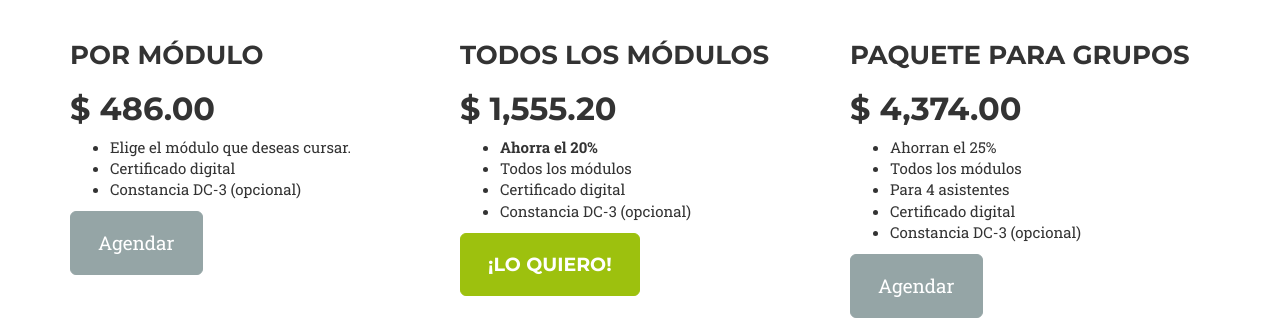
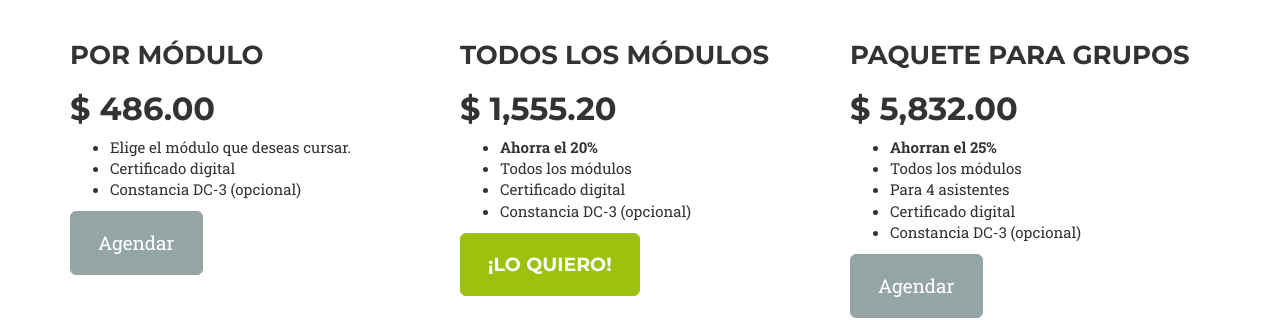
Before and after one commit to camachevaz/superProfe, a Jekyll site: the page built from index.html, in a window 1280 px wide and 900 px high, scrolled down 4992 px. Shown: the part 339-659 px from the top of the window. Built offline with Jekyll 4.4.1, drawn with Linux system fonts in a browser that asks for light colours; some web fonts are replaced.

Commit message:
Update clients.html

```diff
--- a/_includes/clients.html
+++ b/_includes/clients.html
@@ -30,9 +30,9 @@
                 </div>
                 <div class="col-md-4">
                     <h3>Paquete para grupos</h3>
-                    <h2>$ 4,374.00</h2>
+                    <h2>$ 5,832.00</h2>
                     <ul>
-                        <li>Ahorran el 25%</li>
+                        <li><strong>Ahorran el 25%</strong></li>
                         <li>Todos los módulos</li>
                         <li>Para 4 asistentes</li>
                         <li>Certificado digital</li>
```
